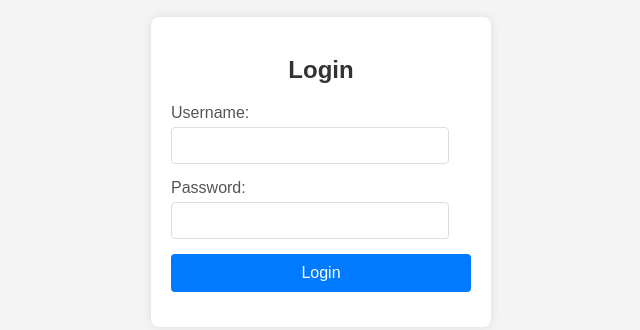
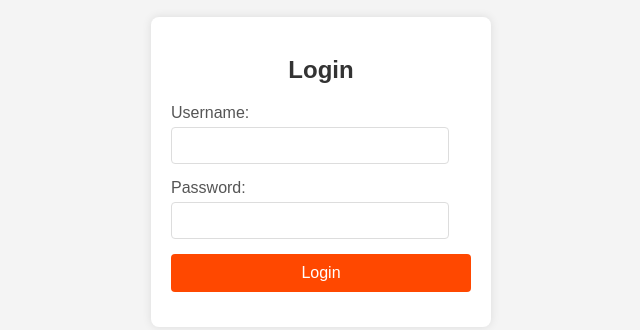
Before and after one commit to jaswanth-exaze/website, a plain HTML site: page index.html in a window 1280 px wide. Shown: the part 228-558 px from the top of the page, without its empty margins (319-959 px from the left). Drawn offline with Linux system fonts and the light colour scheme.

Commit message:
login color changed by jk

```diff
--- a/index.html
+++ b/index.html
@@ -44,7 +44,7 @@
             box-sizing: border-box;
         }
         .form-group button {
-            background-color: #007bff;
+            background-color: #ff4800;
             color: white;
             padding: 10px 15px;
             border: none;
@@ -54,7 +54,7 @@
             font-size: 16px;
         }
         .form-group button:hover {
-            background-color: #0056b3;
+            background-color: #e44404;
         }
     </style>
 </head>
```
